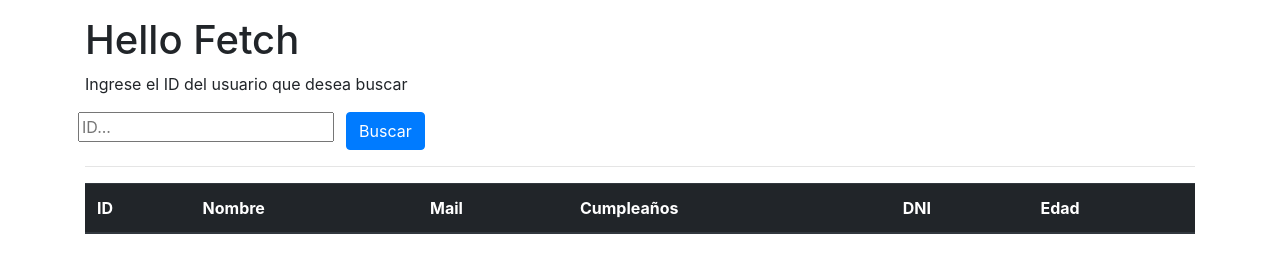
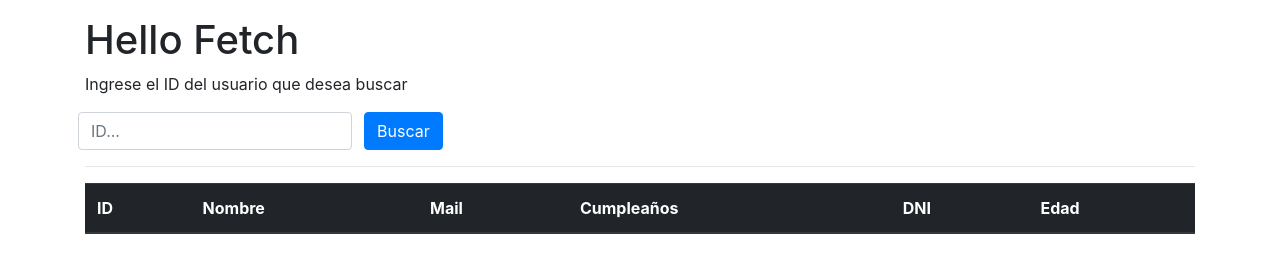
Before and after one commit to Marin37/hello-fetch-Marin37, a plain HTML site: page index.html in a window 1280 px wide. Drawn offline with nearby package versions, Linux system fonts and the light colour scheme; no server answers.

Commit message:
Arreglar el buscador

```diff
--- a/index.html
+++ b/index.html
@@ -17,7 +17,7 @@
 
       <div class="form-group row">
         <div class="col-xs-2 mx-2">
-          <input id="userID" placeholder="ID..." type="text">
+          <input id="userID" placeholder="ID..." class="form-control" type="text">
         </div>
         <div class="col-xs-3 mx-1">
             <button class="btn btn-primary" onclick="fetchUser()">Buscar</button>
--- a/js/script.js
+++ b/js/script.js
@@ -51,7 +51,7 @@ function fetchUser() {
       let users = [user];  // populateTable necesita un array de objetos como argumento
       // Si tenemos un usuario con id existente lo cargamos en la tabla
       if (users[0] !== null) {
-        // Reemplazar el tbody viejo por uno nuevo con el siguiente usuario que encontremos
+        // Reemplazar el tbody viejo y creamos uno nuevo con el siguiente usuario que encontremos
         let oldTBody = document.getElementById('tbody');
         let newTBody = document.createElement('tbody');
         newTBody.id = 'tbody';
```
